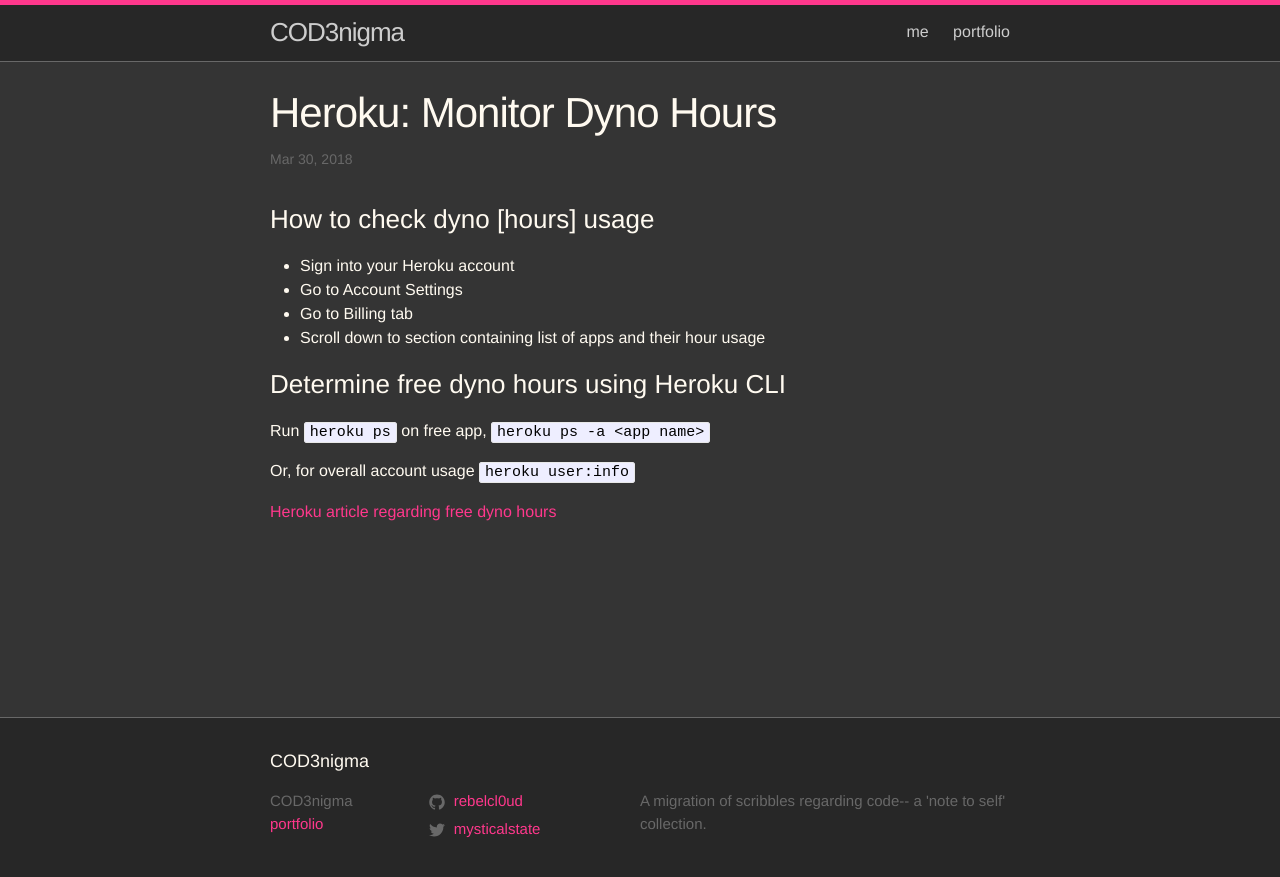
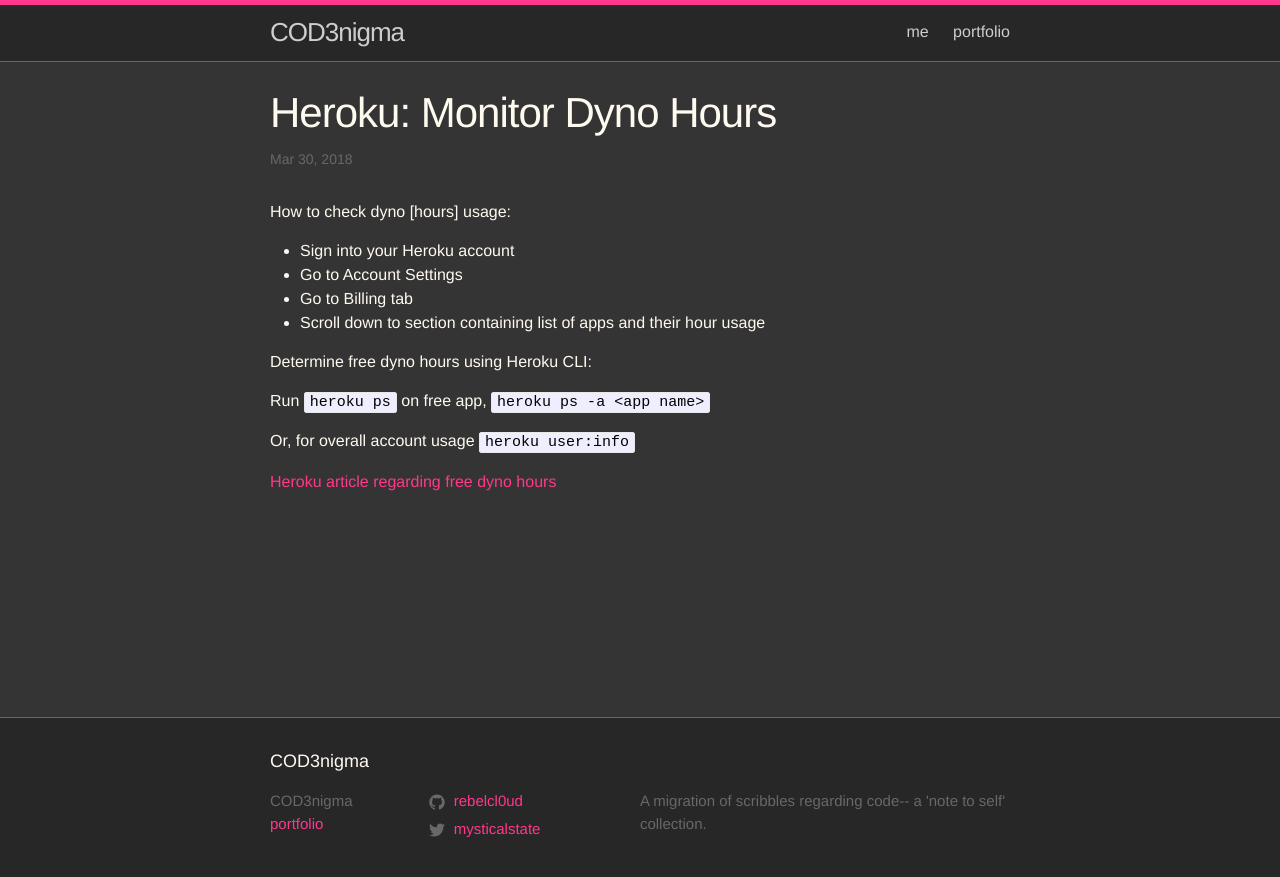
Before and after one commit to rebelcl0ud/blog, a Jekyll site: the page built from _posts/2018-03-30-[26]-heroku-monitor-dyno-hours.markdown, in a window 1280 px wide. Shown: the top 877 px of the page. Built offline with Jekyll 4.4.1, drawn with Linux system fonts in a browser that asks for light colours.

Commit message:
edit on titles, took out headings, switched to normal text preceding bullet points

```diff
--- a/_posts/2018-03-30-[26]-heroku-monitor-dyno-hours.markdown
+++ b/_posts/2018-03-30-[26]-heroku-monitor-dyno-hours.markdown
@@ -5,14 +5,14 @@ date:   2018-03-30
 categories: heroku
 ---
 
-### How to check dyno [hours] usage
+How to check dyno [hours] usage:
 
  - Sign into your Heroku account
  - Go to Account Settings
  - Go to Billing tab
  - Scroll down to section containing list of apps and their hour usage
 
-### Determine free dyno hours using Heroku CLI
+Determine free dyno hours using Heroku CLI:
 
 Run `heroku ps` on free app, `heroku ps -a <app name>`
 
```
